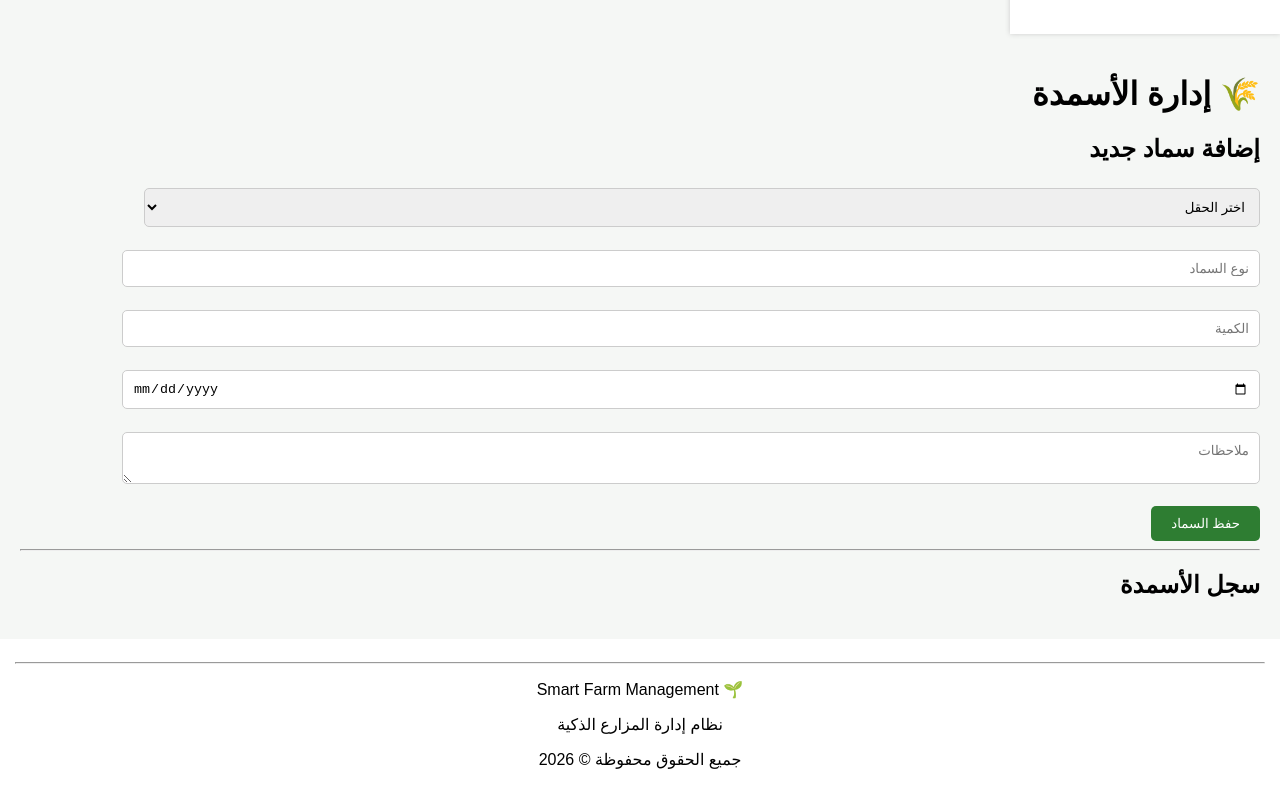
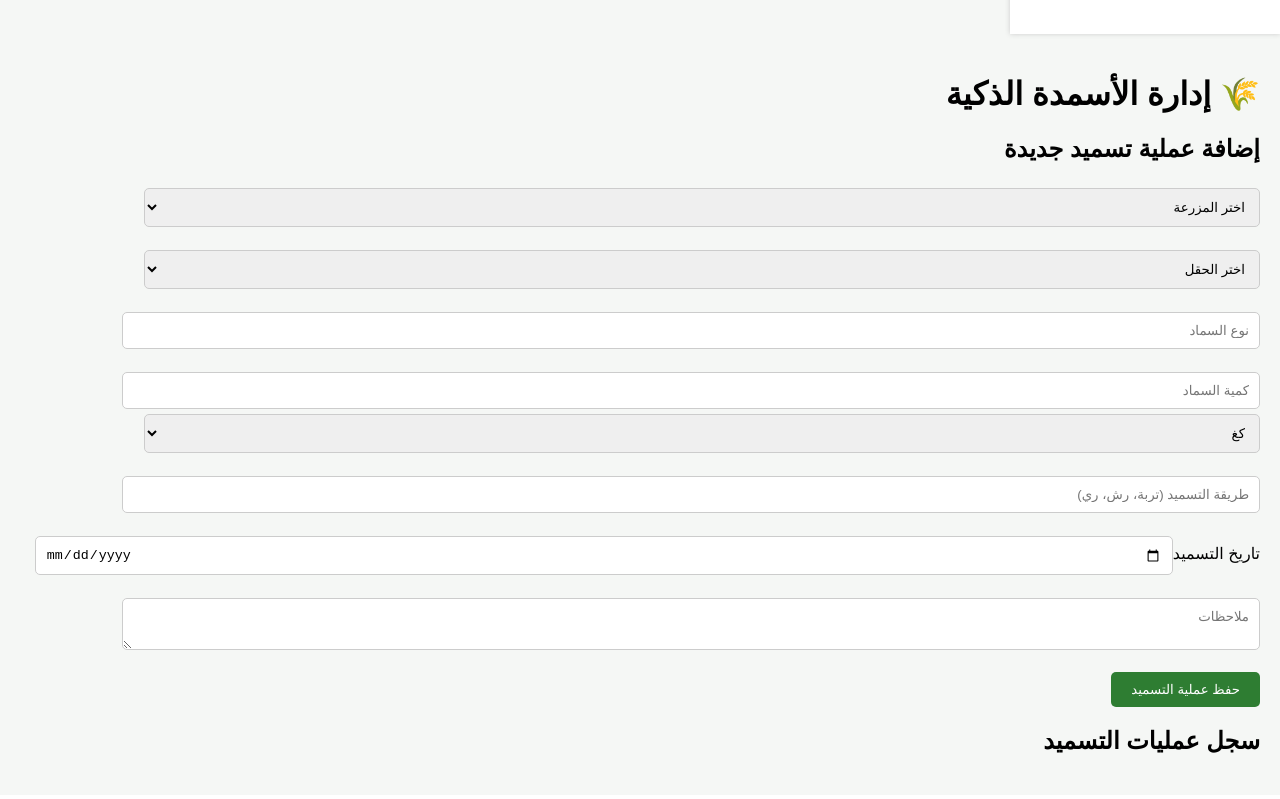
Before and after one commit to hasan776643tt-ops/LAVENDER, a React (Vite) app: page /fertilizers in a window 1280 px wide. Shown: the part 781-1580 px from the top of the page. Built offline with nearby package versions, Linux system fonts and the light colour scheme.

Commit message:
Refactor Fertilizers component for improved functionality

```diff
--- a/src/pages/Fertilizers.jsx
+++ b/src/pages/Fertilizers.jsx
@@ -1,84 +1,194 @@
 import { useState, useContext } from "react";
 import { FarmContext } from "../context/FarmContext";
 
+import Card from "../components/Card";
+import Button from "../components/Button";
+
+
 export default function Fertilizers() {
 
+
   const {
+    farms,
     fields,
     fertilizers,
     setFertilizers,
   } = useContext(FarmContext);
 
 
+
+  const [farmName, setFarmName] = useState("");
+
   const [fieldName, setFieldName] = useState("");
+
   const [type, setType] = useState("");
+
   const [quantity, setQuantity] = useState("");
+
+  const [unit, setUnit] = useState("كغ");
+
+  const [method, setMethod] = useState("");
+
   const [date, setDate] = useState("");
+
   const [notes, setNotes] = useState("");
+
 
 
   const addFertilizer = () => {
 
-    if (!fieldName || !type) return;
+
+    if(
+      !farmName ||
+      !fieldName ||
+      !type
+    ) return;
+
 
 
     const newFertilizer = {
 
+
       id: Date.now(),
+
+      farm: farmName,
 
       field: fieldName,
 
-      type: type,
+      type,
 
-      quantity: quantity,
+      quantity,
 
-      date: date,
+      unit,
 
-      notes: notes,
+      method,
+
+      date,
+
+      notes,
 
     };
 
 
+
     setFertilizers([
       ...fertilizers,
-      newFertilizer,
+      newFertilizer
     ]);
 
 
+
+    setFarmName("");
+
     setFieldName("");
+
     setType("");
+
     setQuantity("");
+
+    setUnit("كغ");
+
+    setMethod("");
+
     setDate("");
+
     setNotes("");
 
   };
 
 
-  const deleteFertilizer = (id) => {
+
+
+  const deleteFertilizer = (id)=>{
+
 
     setFertilizers(
+
       fertilizers.filter(
-        (item) => item.id !== id
+        item => item.id !== id
       )
+
     );
+
 
   };
 
 
+
+  const farmFields = fields.filter(
+    field =>
+    field.farm === farmName
+  );
+
+
+
+
   return (
+
     <div>
 
-      <h1>🌾 إدارة الأسمدة</h1>
+
+      <h1>
+        🌾 إدارة الأسمدة الذكية
+      </h1>
 
 
-      <h2>إضافة سماد جديد</h2>
+
+      <Card title="إضافة عملية تسميد جديدة">
 
 
         <select
+
+          value={farmName}
+
+          onChange={(e)=>{
+
+            setFarmName(e.target.value);
+
+            setFieldName("");
+
+          }}
+
+        >
+
+          <option value="">
+            اختر المزرعة
+          </option>
+
+
+          {
+            farms.map(farm=>(
+
+              <option
+                key={farm.id}
+                value={farm.name}
+              >
+
+                {farm.name}
+
+              </option>
+
+            ))
+          }
+
+
+        </select>
+
+
+
+        <br/><br/>
+
+
+
+
+        <select
+
           value={fieldName}
-        onChange={(e) =>
+
+          onChange={(e)=>
             setFieldName(e.target.value)
           }
+
         >
 
           <option value="">
@@ -86,126 +196,264 @@ export default function Fertilizers() {
           </option>
 
 
-        {fields.map((field) => (
+          {
+            farmFields.map(field=>(
 
               <option
+
                 key={field.id}
+
                 value={field.name}
+
               >
+
                 {field.name}
+
               </option>
 
-        ))}
+            ))
+          }
+
 
         </select>
 
 
-      <br /><br />
+
+
+        <br/><br/>
+
+
 
 
         <input
+
           type="text"
+
           placeholder="نوع السماد"
+
           value={type}
-        onChange={(e) =>
+
+          onChange={(e)=>
             setType(e.target.value)
           }
+
         />
 
 
-      <br /><br />
+
+        <br/><br/>
+
+
 
 
         <input
+
           type="number"
-        placeholder="الكمية"
+
+          placeholder="كمية السماد"
+
           value={quantity}
-        onChange={(e) =>
+
+          onChange={(e)=>
             setQuantity(e.target.value)
           }
+
         />
 
 
-      <br /><br />
+
+
+        <select
+
+          value={unit}
+
+          onChange={(e)=>
+            setUnit(e.target.value)
+          }
+
+        >
+
+          <option>
+            كغ
+          </option>
+
+
+          <option>
+            طن
+          </option>
+
+
+          <option>
+            لتر
+          </option>
+
+
+        </select>
+
+
+
+        <br/><br/>
+
+
 
 
         <input
-        type="date"
-        value={date}
-        onChange={(e) =>
-          setDate(e.target.value)
+
+          type="text"
+
+          placeholder="طريقة التسميد (تربة، رش، ري)"
+
+          value={method}
+
+          onChange={(e)=>
+            setMethod(e.target.value)
           }
+
         />
 
 
-      <br /><br />
+
+        <br/><br/>
+
+
+
+
+        <label>
+          تاريخ التسميد
+        </label>
+
+
+        <input
+
+          type="date"
+
+          value={date}
+
+          onChange={(e)=>
+            setDate(e.target.value)
+          }
+
+        />
+
+
+
+        <br/><br/>
+
+
 
 
         <textarea
+
           placeholder="ملاحظات"
+
           value={notes}
-        onChange={(e) =>
+
+          onChange={(e)=>
             setNotes(e.target.value)
           }
+
         />
 
 
-      <br /><br />
+
+        <br/><br/>
 
 
-      <button onClick={addFertilizer}>
-        حفظ السماد
-      </button>
 
 
-      <hr />
+        <Button onClick={addFertilizer}>
+
+          حفظ عملية التسميد
+
+        </Button>
 
 
-      <h2>سجل الأسمدة</h2>
+
+      </Card>
 
 
-      <ul>
-
-        {fertilizers.map((item) => (
-
-          <li key={item.id}>
-
-            🌱 الحقل: {item.field}
-
-            <br />
-
-            🌾 النوع: {item.type}
-
-            <br />
-
-            الكمية: {item.quantity}
-
-            <br />
-
-            التاريخ: {item.date}
-
-            <br />
-
-            الملاحظات: {item.notes}
 
 
-            <br />
 
-            <button
-              onClick={() =>
+      <h2>
+        سجل عمليات التسميد
+      </h2>
+
+
+
+
+      {
+        fertilizers.map(item=>(
+
+
+          <Card
+
+            key={item.id}
+
+            title={item.type}
+
+          >
+
+
+            <p>
+              🏡 المزرعة: {item.farm}
+            </p>
+
+
+            <p>
+              🌱 الحقل: {item.field}
+            </p>
+
+
+            <p>
+              ⚖️ الكمية:
+              {item.quantity} {item.unit}
+            </p>
+
+
+            <p>
+              🚜 الطريقة:
+              {item.method}
+            </p>
+
+
+            <p>
+              📅 التاريخ:
+              {item.date}
+            </p>
+
+
+            <p>
+              📝 الملاحظات:
+              {item.notes}
+            </p>
+
+
+
+            <Button
+
+              onClick={()=>
                 deleteFertilizer(item.id)
               }
+
             >
+
               حذف
-            </button>
 
-          </li>
+            </Button>
 
-        ))}
 
-      </ul>
+
+          </Card>
+
+
+        ))
+      }
+
 
 
     </div>
+
   );
+
 }
```
Lines whose indentation alone changed are shown as unchanged.
